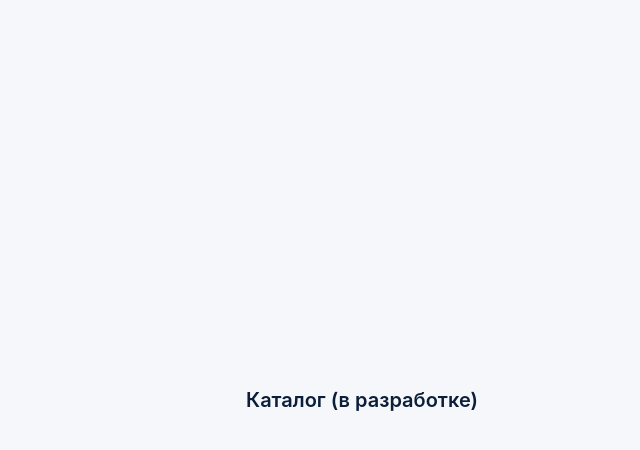
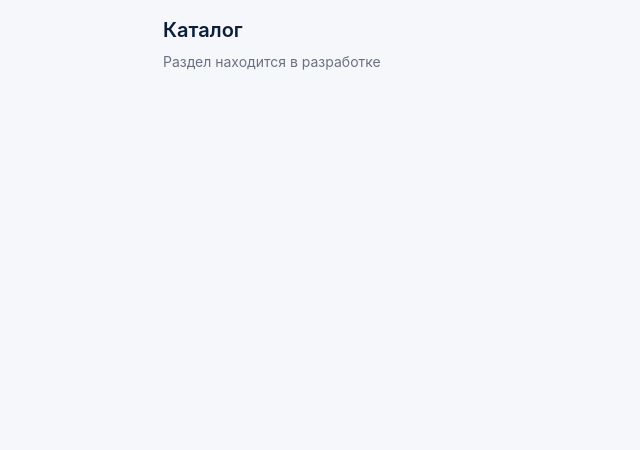
Before and after one commit to rafaelinka/petrov-product-miniapp, a Next.js app: page /catalog in a window 1280 px wide. Shown: the top 450 px of the page, without its empty margins (278-918 px from the left). Built offline with nearby package versions, Linux system fonts and the light colour scheme.

Commit message:
safe deploy baseline - all routes fixed

```diff
--- a/src/app/catalog/page.tsx
+++ b/src/app/catalog/page.tsx
@@ -1,9 +1,17 @@
+import AppShell from "@/components/AppShell"
+
 export default function CatalogPage() {
   return (
-    <div className="min-h-screen flex items-center justify-center">
-      <div className="text-[#0B1F3A] text-xl font-semibold">
-        Каталог (в разработке)
+    <AppShell>
+      <div className="p-4">
+        <h1 className="text-[#0B1F3A] text-xl font-semibold">
+          Каталог
+        </h1>
+
+        <p className="text-sm text-gray-500 mt-2">
+          Раздел находится в разработке
+        </p>
       </div>
-    </div>
+    </AppShell>
   )
 }
--- a/src/app/contacts/page.tsx
+++ b/src/app/contacts/page.tsx
@@ -0,0 +1,17 @@
+import AppShell from "@/components/AppShell"
+
+export default function ContactsPage() {
+  return (
+    <AppShell>
+      <div className="p-4">
+        <h1 className="text-[#0B1F3A] text-xl font-semibold">
+          Контакты
+        </h1>
+
+        <p className="text-sm text-gray-500 mt-2">
+          Менеджеры и логистика будут добавлены позже
+        </p>
+      </div>
+    </AppShell>
+  )
+}
```
